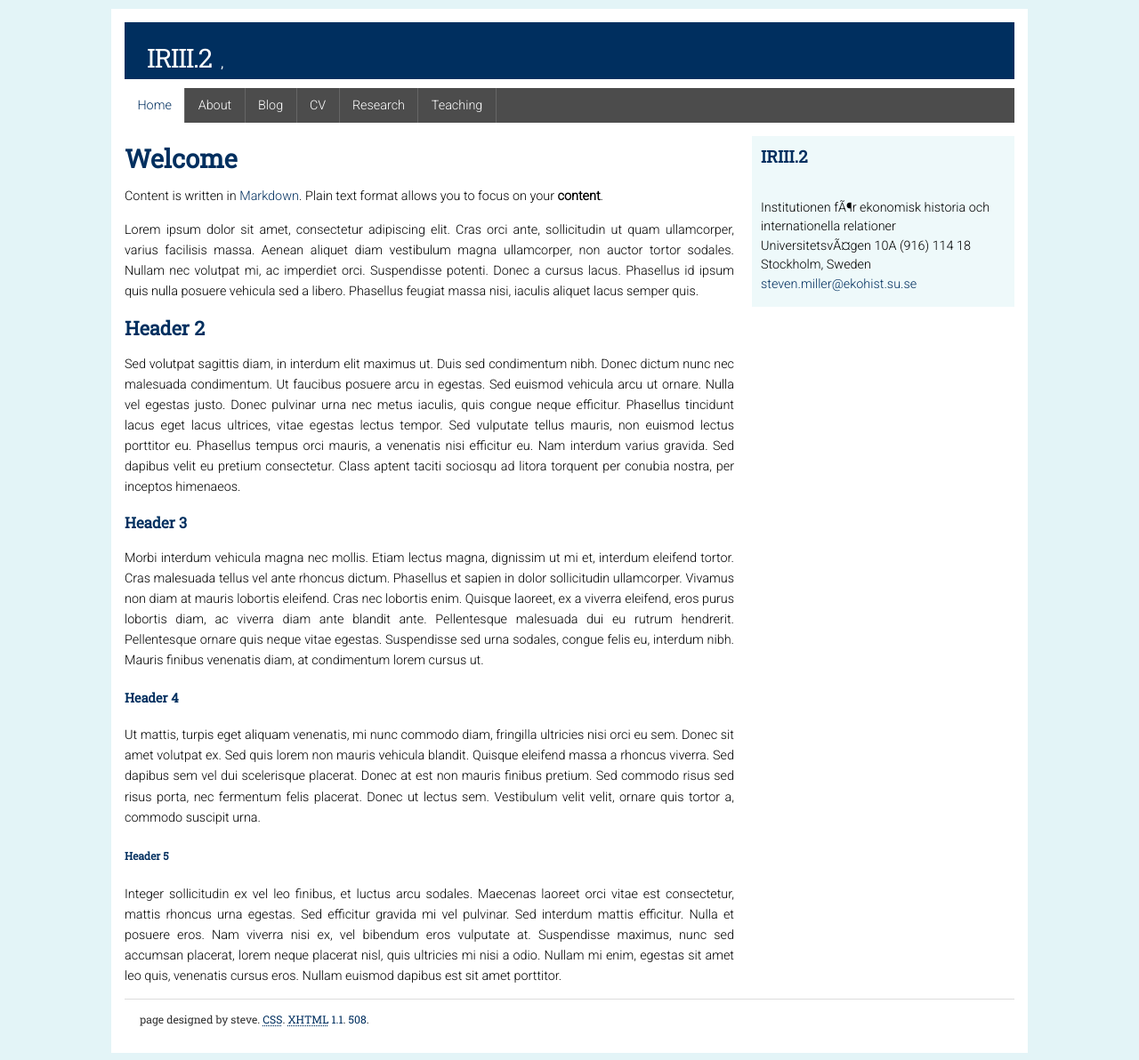
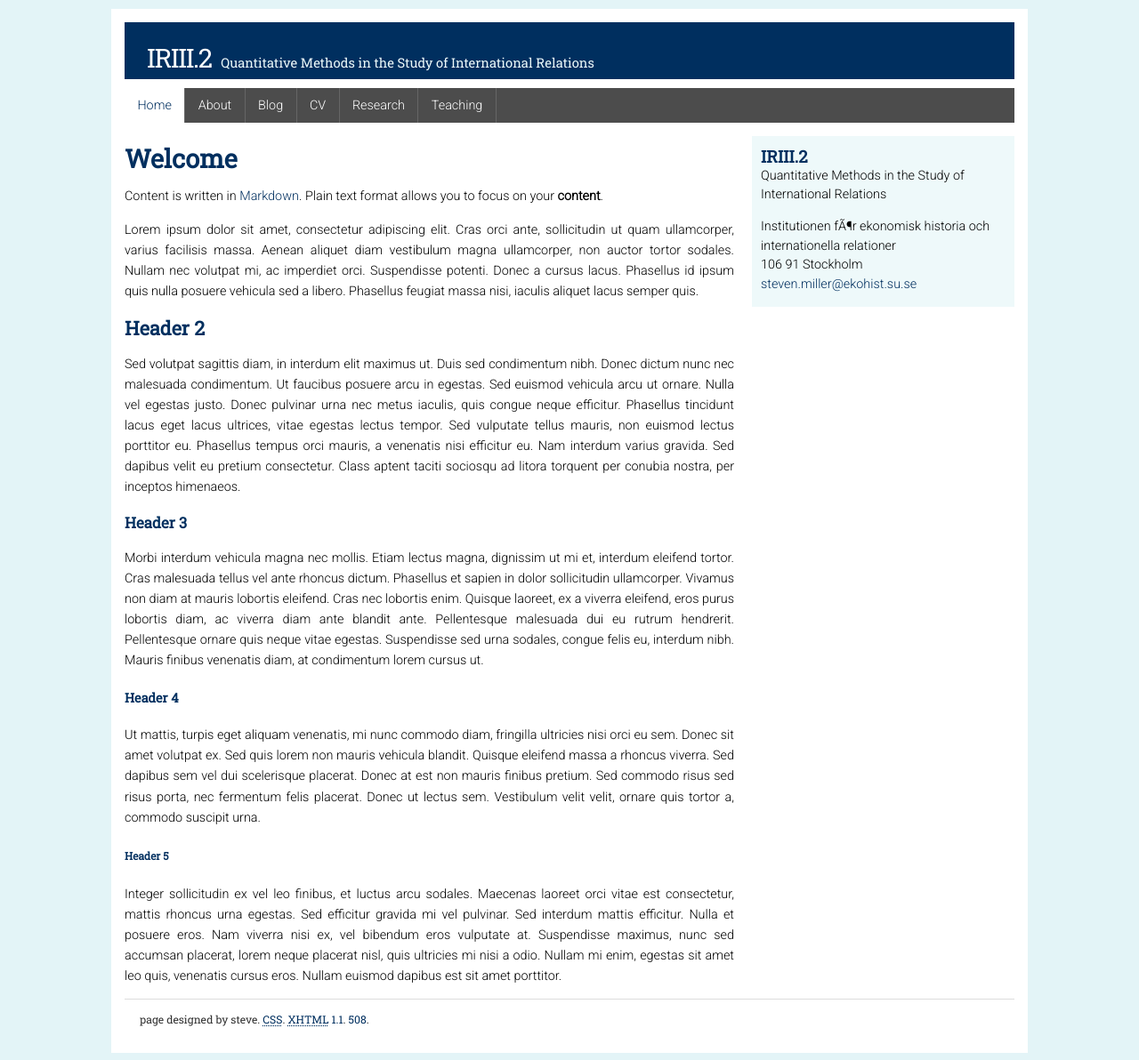
Before and after one commit to svmiller/ir3-2, a Jekyll site: the page built from index.md, in a window 1280 px wide. Shown: the whole page at 89% size. Built offline with Jekyll 4.4.1, drawn with Linux system fonts in a browser that asks for light colours; some of the changed lines change nothing that is shown.

Commit message:
adjust that to taste

```diff
--- a/_config.yml
+++ b/_config.yml
@@ -1,44 +1,14 @@
-# Site settings
 title: IRIII.2
-subtitle:  Quantitative Methods in the Study of International Relations
-description: |
-    The aim of the course is to provide the students with basic knowledge about
-    quantitative methods in the social sciences, though the topical focus will privilege
-    applications in economic history and international relations. The course will cover
-    both descriptive statistics (i.e. summarizing and visualizing information) and
-    inferential statistics (i.e. making statements about a population based on a sample
-    of it). The major methodological focus will be ordinary least squares (OLS) regression,
-    the basic workhorse of applied quantitative methods, though the course will take care
-    to discuss matters of quantitative research design more broadly. Upon completion of the
-    course, students should be able to read, interpret and assess quantitative research at a
-    fundamental level. The class will serve as foundation training for a student's ability to
-    design and perform a quantitative study, e.g., write a master thesis using quantitative methods.
-baseurl: "" # the subpath of your site, e.g. /blog/
-url: "http://ir3-2.svmiller.com" # the base hostname & protocol for your site
-syllabus: "http://eh6105.svmiller.com/syllabus/eh6105-fall2023-kursbreskrivning.pdf"
-githubdir: "svmiller/eh6105"
+subtitle: "Quantitative Methods in the Study of International Relations"
+email: steven.miller@ekohist.su.se
+dept: ""
+univ: ""
+job: Ph.D. Student
+address: "Institutionen för ekonomisk historia och internationella relationer<br />106 91 Stockholm"
 
-# Author/user information
-email: steven.miller@ekohist.su.se
-twitter_username: stevenvmiller
-github_username:  svmiller
-authorurl: "http://svmiller.com"
-address: |
-    Institutionen för ekonomisk historia och internationella relationer
-    Universitetsvägen 10A (916)
-    114 18 Stockholm, Sweden
+baseurl: ""
+url: "http://ir3-2.svmiller.com/"
 
 
-# Build settings
 markdown: kramdown
-
-# Other options
 permalink: blog/:year/:month/:title
-excerpt_separator: "<!--more-->"
-
-include: ['_images', '_css']
-
-# SEO stuff
-# google_author: ""
-# google_site_verification: ""
-# bing_webmastertools_id: ""
--- a/_includes/header.html
+++ b/_includes/header.html
@@ -1,2 +1,2 @@
 <h1>{{site.title}}
-<span>{{site.dept}}, {{site.univ}}</span></h1>
+<span>{{site.subtitle}}</span></h1>
--- a/_layouts/default.html
+++ b/_layouts/default.html
@@ -27,7 +27,7 @@
 
 <div id="sidebar">
 <h1>{{site.title}}</h1>
-<span>{{site.job}}</span><br />
+<span>{{site.subtitle}}</span><br />
 <p>
 {{ site.address }}<br />
 <a href="mailto:{{site.email}}">{{site.email}}</a></p>
```
